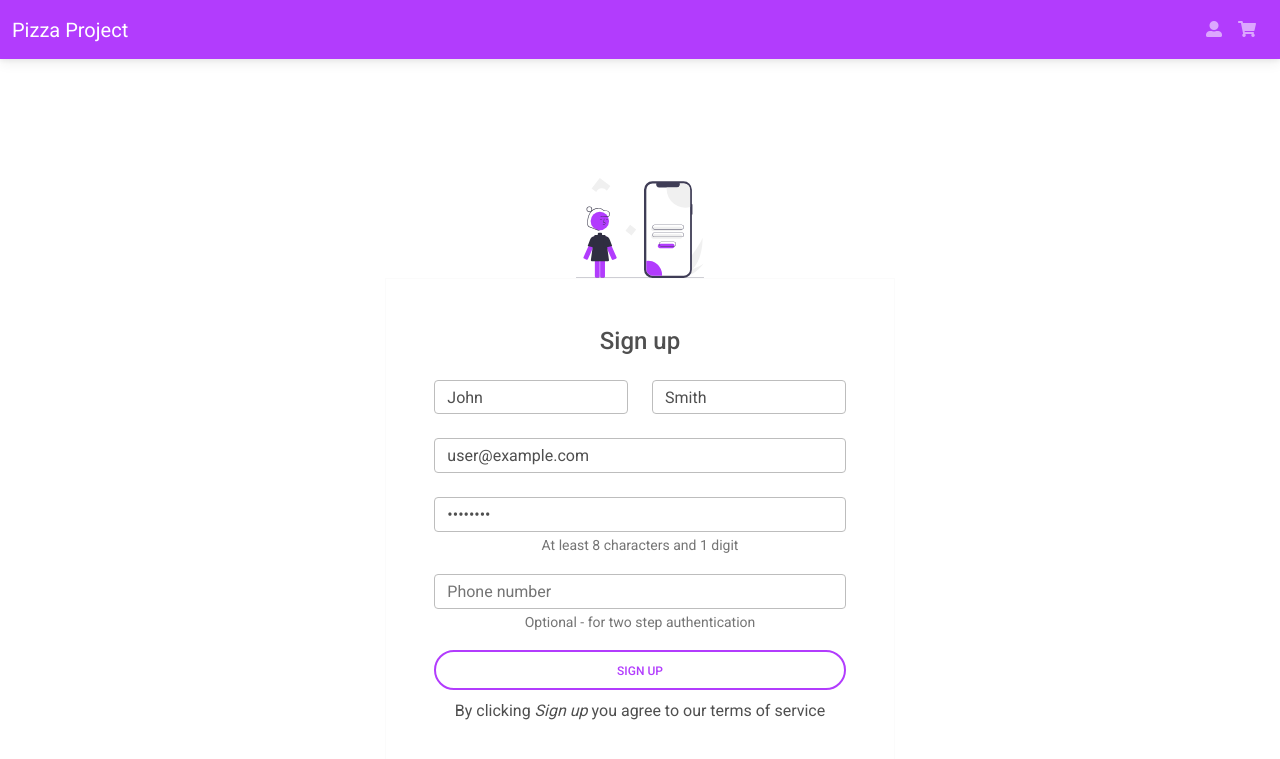
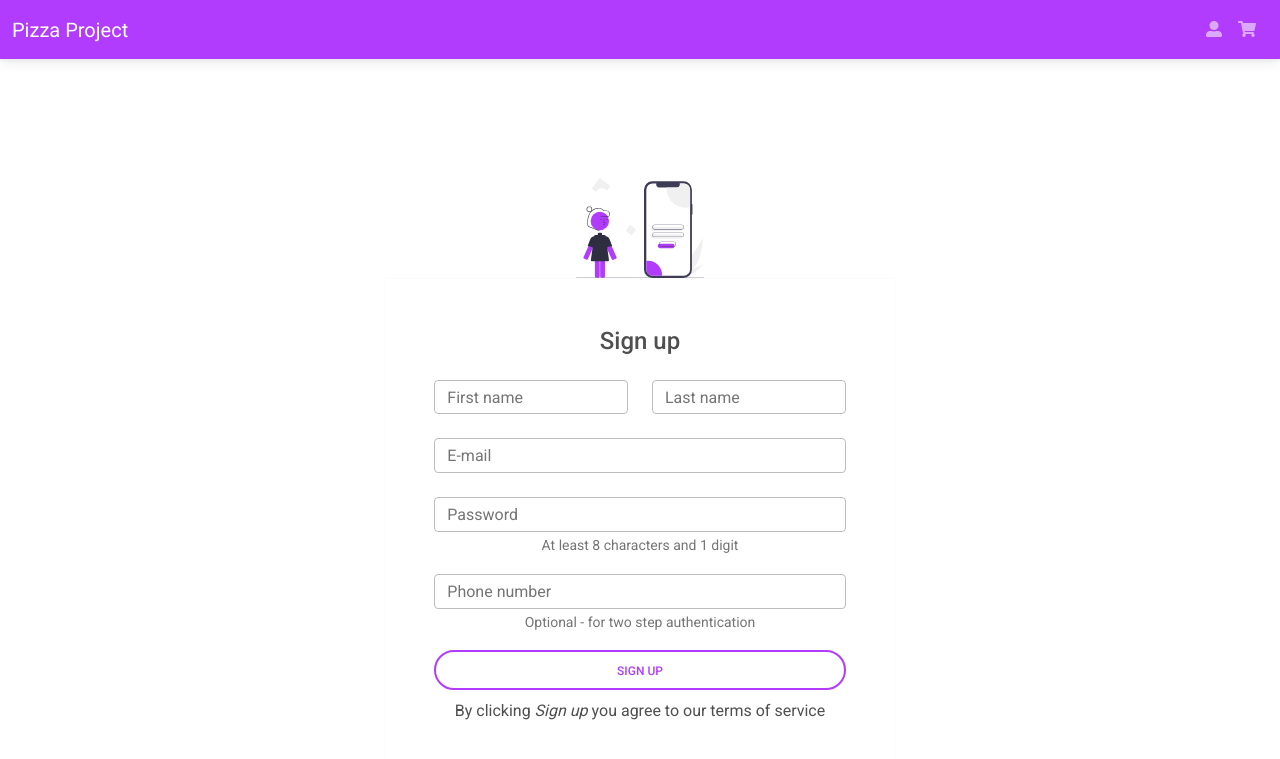
Before and after one commit to sethwalker1/pizza-project, a Jekyll site: the page built from www/register.html, in a window 1280 px wide. Shown: the top 759 px of the page. Built offline with Jekyll 4.4.1, drawn with Linux system fonts in a browser that asks for light colours; nearby versions of some CDN libraries.

Commit message:
Sample login/register data removed

```diff
--- a/www/history.html
+++ b/www/history.html
@@ -49,7 +49,6 @@ container_class: col-xl-5 col-lg-6 col-sm-8 d-flex flex-column justify-content-c
                                     <tbody class="table"></tbody>
                                 </table>
                             </form>
-
 
                             <div class="d-inline-flex pb-3">
                                 <p class="mx-2 my-auto">Order #<span class="order_no">0</span></p>
--- a/www/login.html
+++ b/www/login.html
@@ -12,10 +12,10 @@ container_class: col-xl-5 col-lg-6 col-sm-8 d-flex flex-column justify-content-c
     <p class="h4 mb-4">Sign in</p>
 
     <!-- Email -->
-    <input type="email" id="defaultLoginFormEmail" class="form-control mb-4" placeholder="E-mail" value="seth5728@gmail.com">
+    <input type="email" id="defaultLoginFormEmail" class="form-control mb-4" placeholder="E-mail">
 
     <!-- Password -->
-    <input type="password" id="defaultLoginFormPassword" class="form-control mb-4" placeholder="Password" value="SethW5728">
+    <input type="password" id="defaultLoginFormPassword" class="form-control mb-4" placeholder="Password">
 
     <div class="d-flex justify-content-around">
         <div>
--- a/www/register.html
+++ b/www/register.html
@@ -14,19 +14,19 @@ container_class: col-xl-5 col-lg-6 col-sm-8 d-flex flex-column justify-content-c
     <div class="form-row row mb-4">
         <div class="col">
             <!-- First name -->
-            <input type="text" id="defaultRegisterFormFirstName" class="form-control" placeholder="First name" value="John">
+            <input type="text" id="defaultRegisterFormFirstName" class="form-control" placeholder="First name">
         </div>
         <div class="col">
             <!-- Last name -->
-            <input type="text" id="defaultRegisterFormLastName" class="form-control" placeholder="Last name" value="Smith">
+            <input type="text" id="defaultRegisterFormLastName" class="form-control" placeholder="Last name">
         </div>
     </div>
 
     <!-- E-mail -->
-    <input type="email" id="defaultRegisterFormEmail" class="form-control mb-4" placeholder="E-mail" value="user@example.com">
+    <input type="email" id="defaultRegisterFormEmail" class="form-control mb-4" placeholder="E-mail">
 
     <!-- Password -->
-    <input type="password" id="password" class="form-control" placeholder="Password" aria-describedby="password_help" value="password">
+    <input type="password" id="password" class="form-control" placeholder="Password" aria-describedby="password_help">
     <small id="password_help" class="form-text text-muted">
         At least 8 characters and 1 digit
     </small>
```
